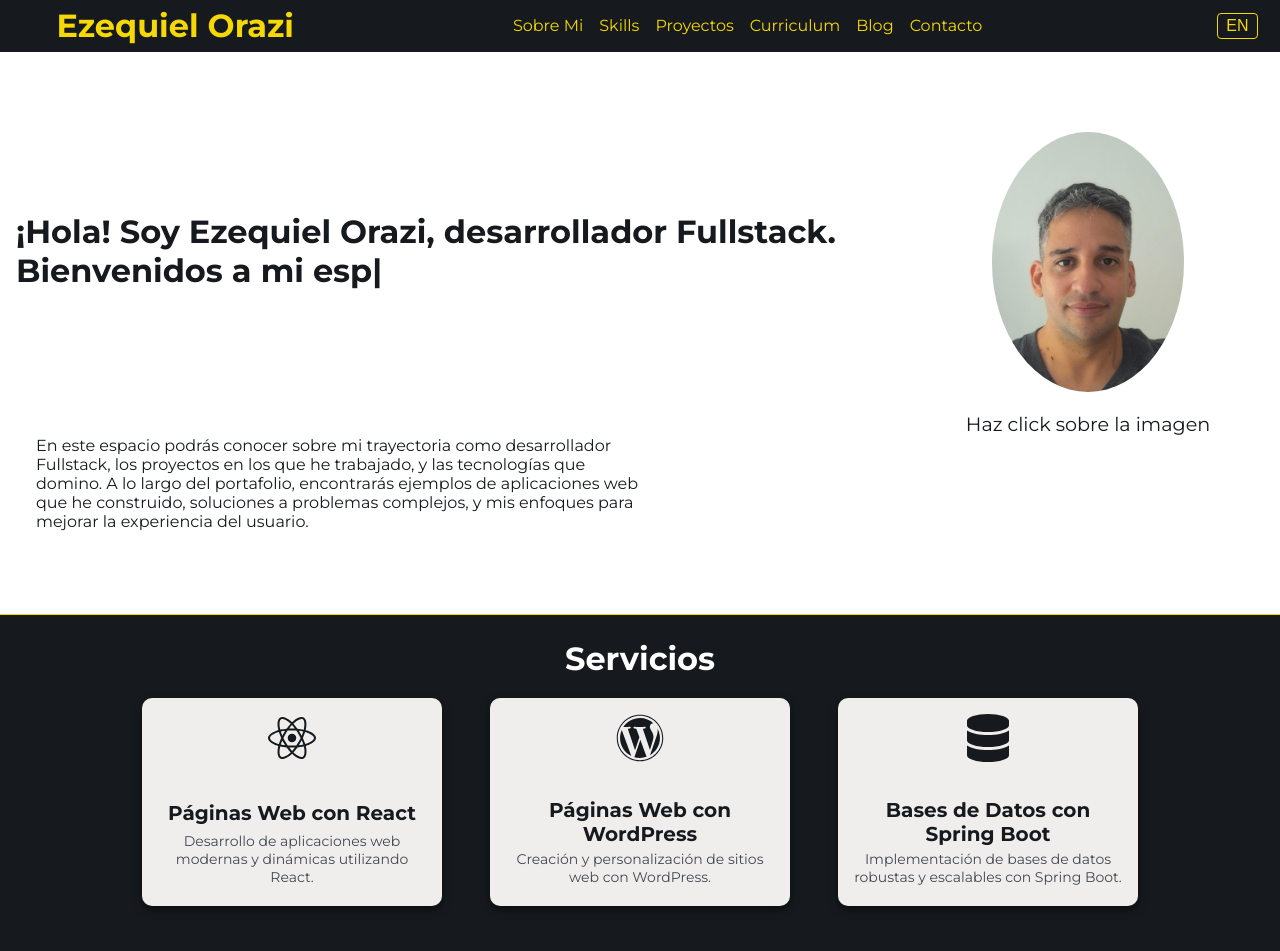
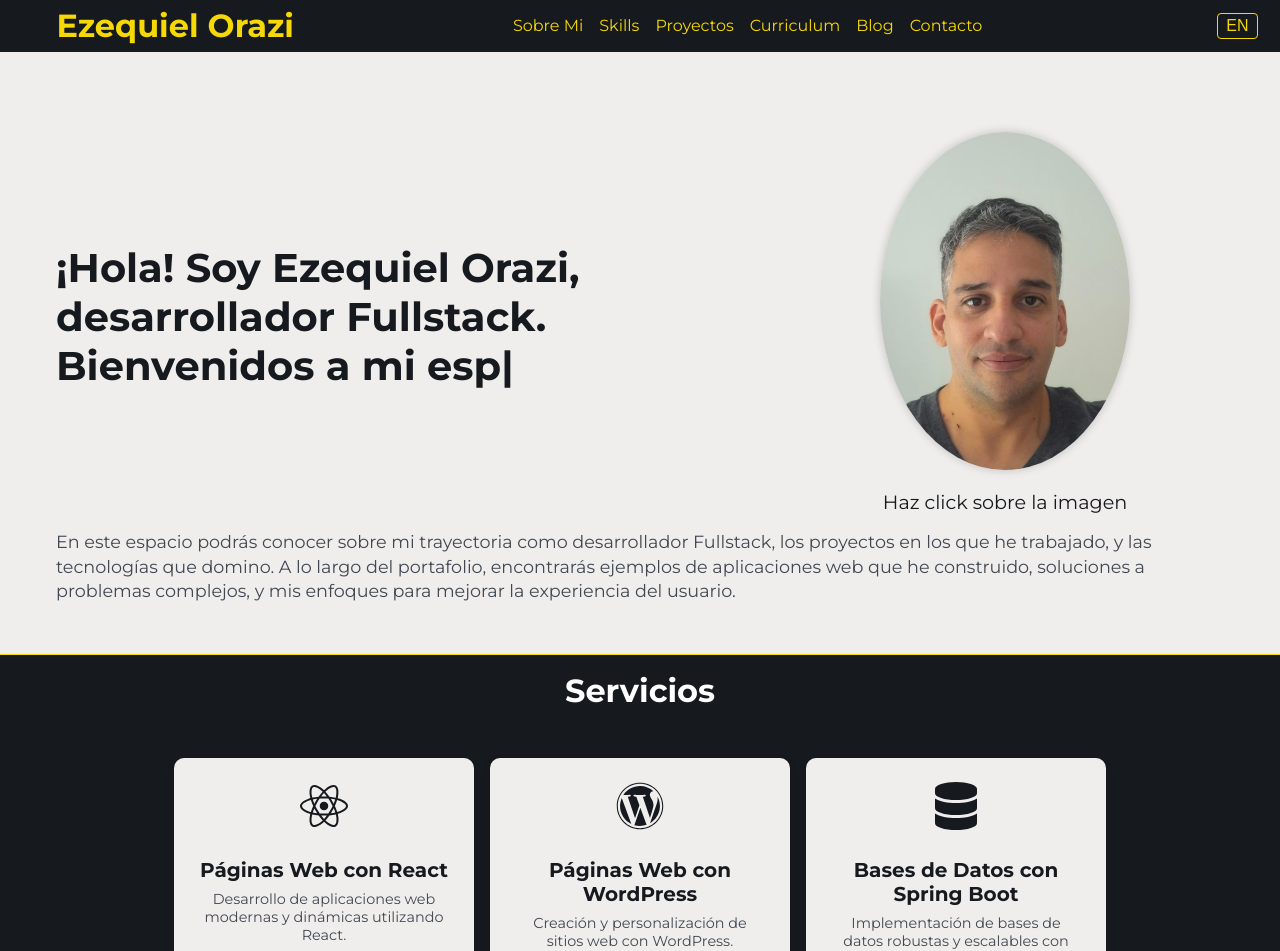
Before and after one commit to Ezzeorazi/mi-portafolio, a React (Vite) app: page / in a window 1280 px wide. Shown: the top 951 px of the page. Built offline with nearby package versions, Linux system fonts and the light colour scheme.

Commit message:
repair ui home and services

```diff
--- a/src/components/ServiceCard/ServiceCard.module.css
+++ b/src/components/ServiceCard/ServiceCard.module.css
@@ -1,22 +1,19 @@
+/* ServiceCard.module.css */
 .card {
   background-color: var(--color-light);
-    padding: 1rem;
+  padding: 1.5rem;
   border-radius: 10px;
-    box-shadow: 0 4px 8px rgba(0, 0, 0, 0.5);
+  box-shadow: 0 4px 8px rgba(0, 0, 0, 0.1);
   text-align: center;
-    margin: 1rem;
   width: 300px;
-    height: auto;
   display: flex;
   flex-direction: column;
-    justify-content: space-between;
-    overflow: hidden;
-    cursor: default;
-    transition: 0.5s;
+  transition: transform 0.3s ease;
 }
 
 .card:hover {
-    box-shadow: 0 0 8px 4px var(--color-yellow);
+  transform: translateY(-5px);
+  box-shadow: 0 0 10px 4px var(--color-yellow);
 }
 
 .icon {
@@ -27,12 +24,12 @@
 
 h3 {
   color: var(--color-dark);
-    margin-top: 0.5rem;
   font-size: 1.25rem;
+  margin-bottom: 0.5rem;
 }
 
 p {
   color: var(--color-gray);
-    font-size: 0.875rem;
-    margin: 0.25rem 0;
+  font-size: 0.9rem;
+  margin: 0;
 }
--- a/src/components/Services/Services.module.css
+++ b/src/components/Services/Services.module.css
@@ -1,46 +1,39 @@
+/* Services.module.css */
 .services {
   display: flex;
   flex-wrap: wrap;
   justify-content: center;
   background-color: var(--color-dark);
   gap: 1rem;
-  }
-
-h2{
-    /* centrat titulo */
-    text-align: center;
-    font-size: 2rem;
-    padding: 0.3rem;
-    padding-top: 1.5rem;
-
-
+  padding: 2rem 1rem;
 }
 
 .title {
+  text-align: center;
+  font-size: 2rem;
   color: white;
   margin: 0;
+  padding: 1rem 0;
+  border-top: 1px solid var(--color-yellow);
   background-color: var(--color-dark);
-    color: white;
-    border-top: 1px solid var(--color-yellow);
 }
 
 .btnReunion {
   background-color: var(--color-dark);
   text-align: center;
-    padding: 50px;
+  padding: 3rem 1rem;
 }
 
 .btnReunion a {
   background-color: var(--color-yellow);
   color: var(--color-dark);
-    padding: 8px 10px;
+  padding: 0.75rem 1.25rem;
   border: none;
-    cursor: pointer;
   border-radius: 10px;
   font-weight: 700;
-	  font-size: 16px;
-    transition: all 0.4s cubic-bezier(1, -0, 0.6, 1.35);
+  font-size: 1rem;
   text-decoration: none;
+  transition: all 0.3s ease-in-out;
 }
 
 .btnReunion a:hover {
--- a/src/pages/Home/Home.jsx
+++ b/src/pages/Home/Home.jsx
@@ -5,42 +5,33 @@ import Typed from "typed.js";
 import { Services } from "../../components";
 import useTranslation from "../../hooks/useTranslation";
 
-
 const Home = () => {
   const { t } = useTranslation();
-  const el = useRef(null); // Crea una referencia al elemento DOM donde renderizar Typed.js
-  const typed = useRef(null); // Guarda la instancia de Typed.js
+  const el = useRef(null);
+  const typed = useRef(null);
 
   useEffect(() => {
     if (el.current) {
       const options = {
-        strings: [
-          t('home_typed')
-        ],
+        strings: [t("home_typed")],
         typeSpeed: 50,
         backSpeed: 30,
         loop: true,
       };
-
-      // Inicializa Typed.js en el ref del elemento
       typed.current = new Typed(el.current, options);
-
-      // Limpia Typed.js cuando el componente se desmonta
       return () => {
         typed.current.destroy();
       };
     }
-  }, []);
+  }, [t]);
 
   return (
     <div className={`animate_animated animate__fadeIn ${styles.home}`}>
       <div className={styles.main}>
         <h1>
-          {t('home_title')}<br />
+          {t("home_title")}<br />
           <span ref={el} />
         </h1>
-
-
         <div className={styles.imageContainer}>
           <NavLink to="/sobremi" className={styles.link}>
             <img
@@ -49,11 +40,9 @@ const Home = () => {
               className={styles.image}
             />
           </NavLink>
-          <div className={styles.animatedText}>{t('home_click_image')}</div>
+          <div className={styles.animatedText}>{t("home_click_image")}</div>
         </div>
-        <p className={styles.subtitle}>
-          {t('home_subtitle')}
-        </p>
+        <p className={styles.subtitle}>{t("home_subtitle")}</p>
       </div>
       <Services />
     </div>
--- a/src/pages/Home/Home.module.css
+++ b/src/pages/Home/Home.module.css
@@ -1,5 +1,7 @@
+/* Home.module.css */
 .home {
   padding: 0;
+  background-color: var(--color-light);
 }
 
 .main {
@@ -7,56 +9,50 @@
   flex-wrap: wrap;
   justify-content: space-between;
   align-items: center;
-  padding-bottom: 50px;
-  padding-top: 80px;
+  padding: 80px 1rem 50px;
+  max-width: 1200px;
+  margin: auto;
 }
 
 .main h1 {
-  flex: 1 1 70%;
+  flex: 1 1 60%;
   margin: 0;
   color: var(--color-dark);
-  font-size: 2rem; /* Tamaño más pequeño en móviles */
-  min-height: 160px; /* Ajusta el tamaño mínimo para evitar desplazamientos */
-  padding-left: 1rem;
+  font-size: 2.5rem;
+  min-height: 160px;
 }
 
 .subtitle {
-  font-size: 1rem;
-    margin-bottom: 0;
-    line-height: 1.3;
-    width: 100%;
-    padding: 1rem;
+  font-size: 1.1rem;
+  margin-top: 1rem;
+  line-height: 1.4;
+  color: var(--color-gray);
+  width: 100%;
 }
 
-
 .imageContainer {
-  flex: 1 1 30%;
+  flex: 1 1 35%;
   text-align: center;
 }
 
 .image {
-  max-width: 100%;
+  max-width: 250px;
   height: auto;
-  border-radius: 50%; /* Hace la imagen redonda */
+  border-radius: 50%;
+  box-shadow: 0 0 10px rgba(0, 0, 0, 0.2);
   transition: 0.5s;
+}
+
+.image:hover {
+  box-shadow: 0 0 15px 5px var(--color-pink);
 }
 
 .animatedText {
   margin-top: 1rem;
-  margin-bottom: 1rem; /* Ajusta el margen inferior para evitar superposición */
-  align-content: center;
   font-size: 1.2rem;
   color: var(--color-dark);
   animation: bounce 2s infinite;
-  cursor: default;
 }
-
-.image:hover {
-  box-shadow: 0 0 10px 5px var(--color-pink);
-}
-
-
-
 
 @keyframes bounce {
   0%, 20%, 50%, 80%, 100% {
@@ -73,48 +69,14 @@
 @media (max-width: 768px) {
   .main {
     flex-direction: column;
-    padding-top: 40px;
-  }
-
-  .main h1 {
-    flex: 1 1 100%;
     text-align: center;
-    margin-bottom: 1rem;
-  }
-
-  .imageContainer {
-    flex: 1 1 100%;
-    margin-bottom: 1rem;
-    margin-top: 50px;
-
-  }
-}
-/* que hace este media query:  */
-
-@media (min-width: 768px) {
-  .main {
-    flex-direction: row;
-    justify-content: start;
-    text-align: left;
   }
 
   .main h1 {
     font-size: 2rem;
-    width: 40%;
   }
 
-  img {
-    width: 50%;
-
-  }
-
-  .subtitle {
-    font-size: 1rem;
-    color: var(--color-dark);
-    margin-top: -2rem;
-    margin-bottom: 1rem;
-    line-height: 1.2;
-    width: 50%;
-    margin-left: 20px;
+  .imageContainer {
+    margin-top: 30px;
   }
 }
```
Also changed, not shown: src/components/Services/Services.jsx (+10 -10 lines). Lines whose indentation alone changed are shown as unchanged.
